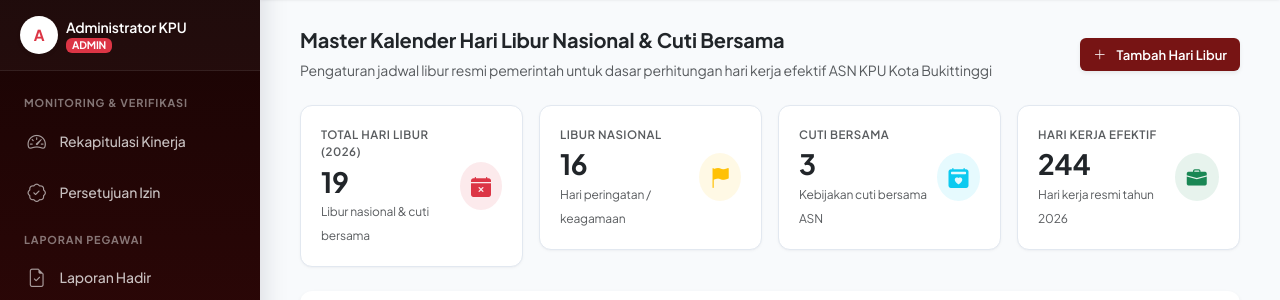
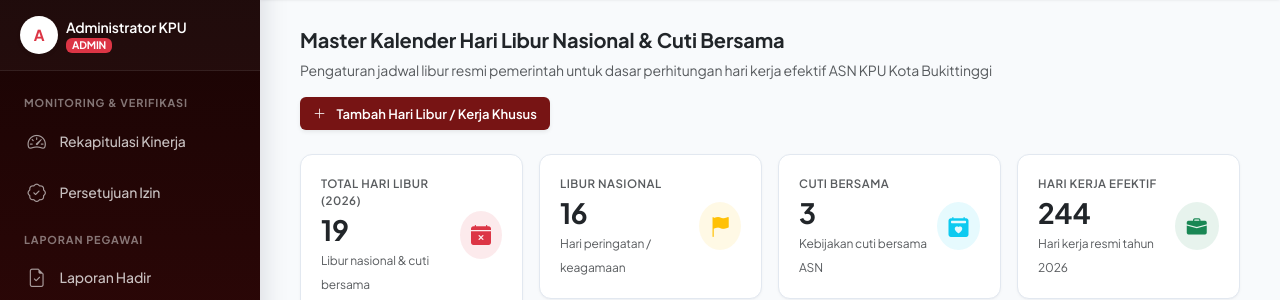
Before and after one commit to fadhilsyauqy/SLKP-KPUBukittinggi, a Laravel app: page /admin/hari-libur in a window 1280 px wide. Shown: the part 64-364 px from the top of the page. Run offline with Laravel 12, Linux system fonts and the light colour scheme; a user stored in the database is signed in; data comes from the database, SQL or seed files in the repository; data that the repository does not hold is empty.

Commit message:
refactor(calendar): generalize special working day terminology for all weekend activities

```diff
--- a/app/Http/Controllers/HariLiburController.php
+++ b/app/Http/Controllers/HariLiburController.php
@@ -103,7 +103,7 @@ class HariLiburController extends Controller
             'is_hari_kerja' => $isHariKerja,
         ]);
 
-        $tipeLabel = $isHariKerja ? 'Hari Kerja Khusus Pemilu' : ($isCutiBersama ? 'Cuti Bersama' : 'Hari Libur Nasional');
+        $tipeLabel = $isHariKerja ? 'Hari Kerja Khusus' : ($isCutiBersama ? 'Cuti Bersama' : 'Hari Libur Nasional');
         $tglStr = $hariLibur->tanggal?->format('d/m/Y');
 
         ActivityLogger::log('CREATE', 'HARI_LIBUR', "Menambahkan {$tipeLabel}: {$hariLibur->keterangan} ({$tglStr})", [
@@ -143,7 +143,7 @@ class HariLiburController extends Controller
             'is_hari_kerja' => $isHariKerja,
         ]);
 
-        $tipeLabel = $isHariKerja ? 'Hari Kerja Khusus Pemilu' : ($isCutiBersama ? 'Cuti Bersama' : 'Hari Libur Nasional');
+        $tipeLabel = $isHariKerja ? 'Hari Kerja Khusus' : ($isCutiBersama ? 'Cuti Bersama' : 'Hari Libur Nasional');
         $tglStr = $hariLibur->tanggal?->format('d/m/Y');
 
         ActivityLogger::log('UPDATE', 'HARI_LIBUR', "Memperbarui {$tipeLabel}: {$hariLibur->keterangan} ({$tglStr})", [
--- a/app/Http/Requests/Laporan/StoreHadirRequest.php
+++ b/app/Http/Requests/Laporan/StoreHadirRequest.php
@@ -66,7 +66,7 @@ class StoreHadirRequest extends FormRequest
             if ($this->shouldValidateWorkingHours() && ! $this->isWithinWorkingHours()) {
                 $validator->errors()->add(
                     'jam_masuk',
-                    'Pelaporan presensi kehadiran hanya diperkenankan antara pukul 06:30 – 19:00 WIB pada hari kerja (Senin–Jumat), kecuali memiliki Surat Perintah Tugas (SPT) atau agenda khusus Pemilu.'
+                    'Pelaporan presensi kehadiran hanya diperkenankan antara pukul 06:30 – 19:00 WIB pada hari kerja (Senin–Jumat), kecuali memiliki Surat Perintah Tugas (SPT) atau telah ditetapkan sebagai Hari Kerja Khusus.'
                 );
             }
 
@@ -133,7 +133,7 @@ class StoreHadirRequest extends FormRequest
         $isSpecialWorkingDay = HariLibur::isHariKerjaKhusus($tanggalInput) || HariLibur::isHariKerjaKhusus($now);
         $hasSpt = $this->filled('nomor_spt');
 
-        // Batasi hari kerja resmi: akhir pekan hanya diizinkan jika merupakan hari kerja khusus pemilu atau memiliki SPT
+        // Batasi hari kerja resmi: akhir pekan hanya diizinkan jika merupakan hari kerja khusus atau memiliki SPT
         if (! $now->isWeekday() && ! $isSpecialWorkingDay && ! $hasSpt) {
             return false;
         }
--- a/app/Models/HariLibur.php
+++ b/app/Models/HariLibur.php
@@ -75,7 +75,7 @@ class HariLibur extends Model
     }
 
     /**
-     * Scope query khusus untuk Hari Kerja Khusus / Agenda Pemilu (Sabtu/Minggu aktif).
+     * Scope query khusus untuk Hari Kerja Khusus (Sabtu/Minggu aktif).
      */
     public function scopeHariKerjaKhusus(Builder $query): Builder
     {
@@ -93,7 +93,7 @@ class HariLibur extends Model
     }
 
     /**
-     * Periksa apakah suatu tanggal merupakan Hari Kerja Khusus / Agenda Pemilu.
+     * Periksa apakah suatu tanggal merupakan Hari Kerja Khusus (Sabtu/Minggu aktif).
      */
     public static function isHariKerjaKhusus(CarbonInterface|string $date): bool
     {
--- a/resources/views/hari-libur/index.blade.php
+++ b/resources/views/hari-libur/index.blade.php
@@ -13,7 +13,7 @@
         </div>
         <div>
             <button type="button" class="btn btn-kpu btn-sm shadow-sm" data-bs-toggle="modal" data-bs-target="#tambahHariLiburModal">
-                <i class="bi bi-plus-lg me-1"></i> Tambah Hari Libur
+                <i class="bi bi-plus-lg me-1"></i> Tambah Hari Libur / Kerja Khusus
             </button>
         </div>
     </div>
@@ -101,7 +101,7 @@
                         <option value="">Semua Kategori</option>
                         <option value="libur_nasional" {{ request('tipe') === 'libur_nasional' ? 'selected' : '' }}>Hari Libur Nasional</option>
                         <option value="cuti_bersama" {{ request('tipe') === 'cuti_bersama' ? 'selected' : '' }}>Cuti Bersama</option>
-                        <option value="hari_kerja_khusus" {{ request('tipe') === 'hari_kerja_khusus' ? 'selected' : '' }}>Hari Kerja Khusus Pemilu</option>
+                        <option value="hari_kerja_khusus" {{ request('tipe') === 'hari_kerja_khusus' ? 'selected' : '' }}>Hari Kerja Khusus (Akhir Pekan)</option>
                     </select>
                 </div>
 
@@ -165,7 +165,7 @@
                             <td>
                                 @if ($item->is_hari_kerja)
                                     <span class="badge bg-success bg-opacity-10 text-success border border-success border-opacity-25" style="font-size: 0.72rem; padding: 4px 8px;">
-                                        <i class="bi bi-briefcase me-1"></i> Kerja Khusus Pemilu
+                                        <i class="bi bi-briefcase me-1"></i> Hari Kerja Khusus
                                     </span>
                                 @elseif ($item->is_cuti_bersama)
                                     <span class="badge bg-info bg-opacity-10 text-info border border-info border-opacity-25" style="font-size: 0.72rem; padding: 4px 8px;">
@@ -229,10 +229,10 @@
                                                         <select name="tipe" class="form-select form-select-sm">
                                                             <option value="libur_nasional" {{ old('tipe', ($item->is_hari_kerja ? 'hari_kerja_khusus' : ($item->is_cuti_bersama ? 'cuti_bersama' : 'libur_nasional'))) === 'libur_nasional' ? 'selected' : '' }}>Hari Libur Nasional</option>
                                                             <option value="cuti_bersama" {{ old('tipe', ($item->is_hari_kerja ? 'hari_kerja_khusus' : ($item->is_cuti_bersama ? 'cuti_bersama' : 'libur_nasional'))) === 'cuti_bersama' ? 'selected' : '' }}>Cuti Bersama</option>
-                                                            <option value="hari_kerja_khusus" {{ old('tipe', ($item->is_hari_kerja ? 'hari_kerja_khusus' : ($item->is_cuti_bersama ? 'cuti_bersama' : 'libur_nasional'))) === 'hari_kerja_khusus' ? 'selected' : '' }}>Hari Kerja Khusus Pemilu (Sabtu/Minggu Aktif)</option>
+                                                            <option value="hari_kerja_khusus" {{ old('tipe', ($item->is_hari_kerja ? 'hari_kerja_khusus' : ($item->is_cuti_bersama ? 'cuti_bersama' : 'libur_nasional'))) === 'hari_kerja_khusus' ? 'selected' : '' }}>Hari Kerja Khusus (Sabtu/Minggu Aktif)</option>
                                                         </select>
                                                         <div class="form-text text-muted small mt-1">
-                                                            Pilih 'Hari Kerja Khusus Pemilu' jika hari akhir pekan diwajibkan masuk untuk agenda pemilu.
+                                                            Pilih 'Hari Kerja Khusus' jika hari akhir pekan diwajibkan masuk kerja (piket, lembur, atau kegiatan dinas).
                                                         </div>
                                                     </div>
                                                 </div>
@@ -278,12 +278,12 @@
             <form action="{{ route('admin.hari-libur.store') }}" method="POST">
                 @csrf
                 <div class="modal-header border-bottom py-3">
-                    <h6 class="modal-title fw-bold">Tambah Hari Libur / Cuti Bersama</h6>
+                    <h6 class="modal-title fw-bold">Tambah Hari Libur / Agenda Kerja Khusus</h6>
                     <button type="button" class="btn-close" data-bs-dismiss="modal" aria-label="Close"></button>
                 </div>
                 <div class="modal-body p-4">
                     <div class="mb-3">
-                        <label class="form-label">Tanggal Libur <span class="text-danger">*</span></label>
+                        <label class="form-label">Tanggal Libur / Agenda <span class="text-danger">*</span></label>
                         <input type="date"
                                name="tanggal"
                                class="form-control @error('tanggal') is-invalid @enderror"
@@ -294,13 +294,13 @@
                         @enderror
                     </div>
                     <div class="mb-3">
-                        <label class="form-label">Nama / Keterangan Hari Libur <span class="text-danger">*</span></label>
+                        <label class="form-label">Nama / Keterangan Libur atau Agenda <span class="text-danger">*</span></label>
                         <input type="text"
                                name="keterangan"
                                class="form-control @error('keterangan') is-invalid @enderror"
                                value="{{ old('keterangan') }}"
                                required
-                               placeholder="Contoh: Hari Kemerdekaan RI ke-81">
+                               placeholder="Contoh: Piket Akhir Pekan / Hari Kemerdekaan RI">
                         @error('keterangan')
                             <div class="invalid-feedback">{{ $message }}</div>
                         @enderror
@@ -310,10 +310,10 @@
                         <select name="tipe" class="form-select form-select-sm">
                             <option value="libur_nasional" {{ old('tipe', 'libur_nasional') === 'libur_nasional' ? 'selected' : '' }}>Hari Libur Nasional</option>
                             <option value="cuti_bersama" {{ old('tipe') === 'cuti_bersama' ? 'selected' : '' }}>Cuti Bersama</option>
-                            <option value="hari_kerja_khusus" {{ old('tipe') === 'hari_kerja_khusus' ? 'selected' : '' }}>Hari Kerja Khusus Pemilu (Sabtu/Minggu Aktif)</option>
+                            <option value="hari_kerja_khusus" {{ old('tipe') === 'hari_kerja_khusus' ? 'selected' : '' }}>Hari Kerja Khusus (Sabtu/Minggu Aktif)</option>
                         </select>
                         <div class="form-text text-muted small mt-1">
-                            Pilih 'Hari Kerja Khusus Pemilu' jika hari akhir pekan diwajibkan masuk untuk agenda pemilu.
+                            Pilih 'Hari Kerja Khusus' jika hari akhir pekan diwajibkan masuk kerja (piket, lembur, atau kegiatan dinas).
                         </div>
                     </div>
                 </div>
--- a/resources/views/laporan/riwayat.blade.php
+++ b/resources/views/laporan/riwayat.blade.php
@@ -926,7 +926,7 @@
                         <i class="bi bi-cup-hot fs-3 text-muted"></i>
                     </div>
                     <h5 class="fw-bold text-dark mb-1">Akhir Pekan (Sabtu / Minggu)</h5>
-                    <p class="text-muted small mb-0">Hari libur kedinasan reguler. Pelaporan presensi tidak diwajibkan kecuali ada agenda khusus kepemiluan.</p>
+                    <p class="text-muted small mb-0">Hari libur kedinasan reguler. Pelaporan presensi tidak diwajibkan kecuali ada surat penugasan (SPT) atau hari kerja khusus.</p>
                 </div>
             `;
         } else if (dayData.is_future) {
```
Also changed, not shown: tests/Feature/HariKerjaKhususDanSptTest.php (+3 -3 lines).
